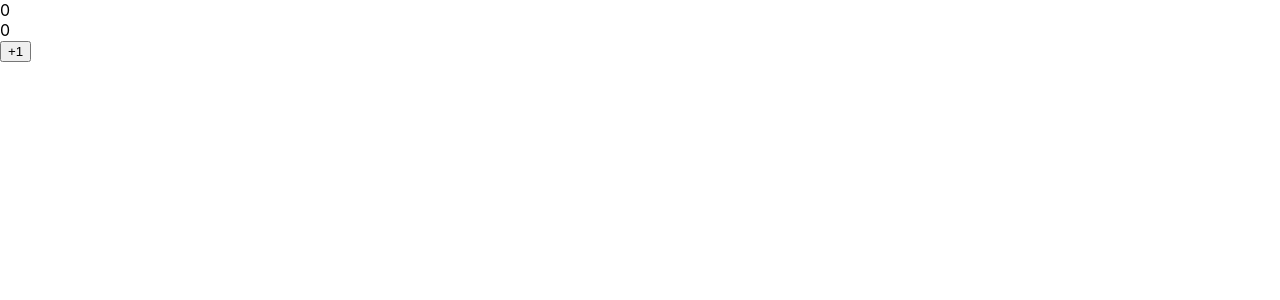
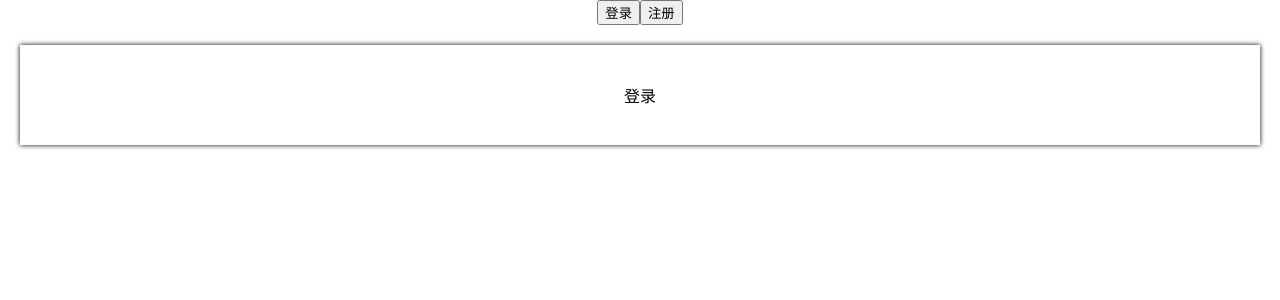
Before and after one commit to wenchaoweng/redux-demo, a React (Create React App) app in the folder hooks_react/: page / in a window 1280 px wide. Shown: the top 300 px of the page. Built offline with nearby package versions, Linux system fonts and the light colour scheme.

Commit message:
use hash to route page

```diff
--- a/hooks_react/public/index.html
+++ b/hooks_react/public/index.html
@@ -28,7 +28,6 @@
   </head>
   <body>
     <noscript>You need to enable JavaScript to run this app.</noscript>
-    <div id="output"></div>
     <div id="root"></div>
     <!--
       This HTML file is a template.
--- a/hooks_react/src/App.css
+++ b/hooks_react/src/App.css
@@ -1,38 +1,12 @@
 .App {
+  font-family: sans-serif;
   text-align: center;
 }
-
-.App-logo {
-  height: 40vmin;
-  pointer-events: none;
+.box {
+  height: 100px;
+  box-shadow: 0 0 5px black;
+  margin: 20px;
+  display: flex;
+  justify-content: center;
+  align-items: center;
 }
-
-@media (prefers-reduced-motion: no-preference) {
-  .App-logo {
-    animation: App-logo-spin infinite 20s linear;
-  }
-}
-
-.App-header {
-  background-color: #282c34;
-  min-height: 100vh;
-  display: flex;
-  flex-direction: column;
-  align-items: center;
-  justify-content: center;
-  font-size: calc(10px + 2vmin);
-  color: white;
-}
-
-.App-link {
-  color: #61dafb;
-}
-
-@keyframes App-logo-spin {
-  from {
-    transform: rotate(0deg);
-  }
-  to {
-    transform: rotate(360deg);
-  }
-}
--- a/hooks_react/src/App.js
+++ b/hooks_react/src/App.js
@@ -1,23 +1,46 @@
 import React from 'react';
 // 1. 引入useState
 import { useState, useEffect } from 'react';
+import "./App.css"
+
+function Box1() {
+  return (
+    <div className="box">
+      注册
+    </div>
+  )
+}
+
+function Box2() {
+  return (
+    <div className="box">
+      登录
+    </div>
+  )
+}
 
 function App() {
-  // 2. 使用useState给count和setCount初始化
-  const [count/*值*/, setCount/*更新函数*/] = useState(0);
-  useEffect(()=>{
-    document.querySelector("#output").innerText = count
-  })
-  const add = () => {
-    // 3. 调用setCount给count赋值
-    setCount(count + 1)
+  //1. 获取浏览器的地址hash，如http://localhost:3001/#signup中的#signup即为hash
+  let hash = window.location.hash;
+  //2. 如果hash不为#signup，默认显示登录界面
+  let initUi = hash === "#signup" ? "注册" : "登录";
+  const [ui, setUi] = useState(initUi);
+  //3. 点击登录，设置ui变量为登录，同时修改浏览器的地址hash为login
+    const onClickLogin = () => {
+    setUi("登录");
+    window.location.hash = "login";
   }
 
+  const onClickSignUp = () => {
+    setUi("注册");
+    window.location.hash = "signup";
+  }
 
   return (
-    <div>
-      <div>{count}</div>
-      <div><button onClick={add}>+1</button></div>
+    <div className="App">
+      <button onClick={onClickLogin}>登录</button>
+      <button onClick={onClickSignUp}>注册</button>
+      <div>{ui === "注册" ? <Box1 /> : <Box2 />}</div>
     </div>
   )
 }
```
